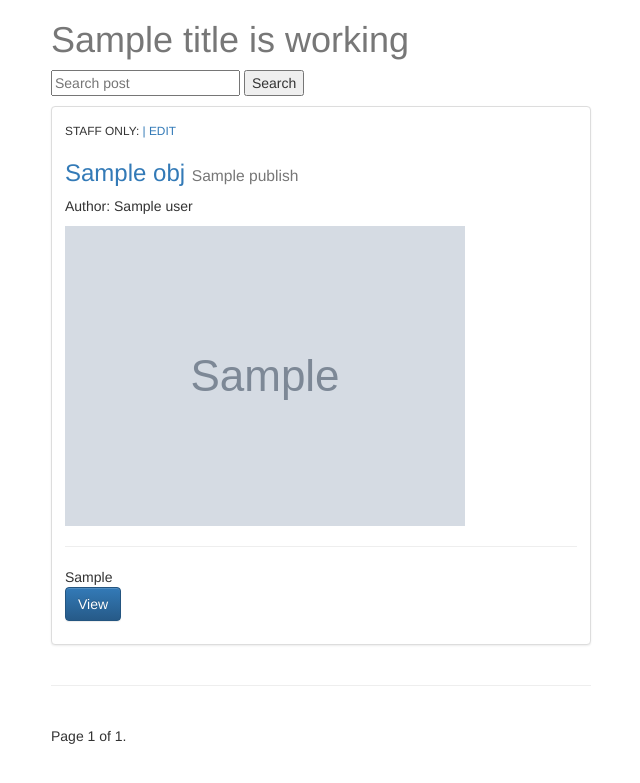
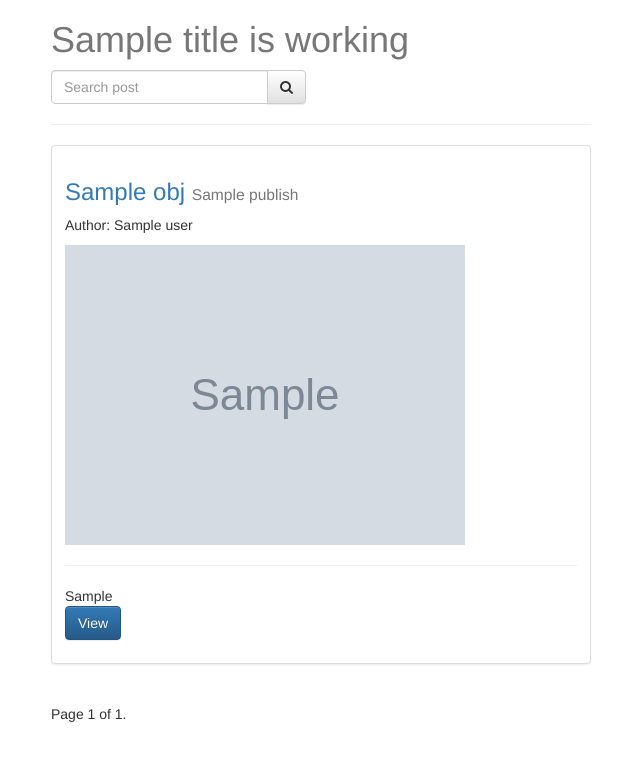
Before and after one commit to jafrancov/trydjango19, a Django app: template templates/post_list.html in a window 1280 px wide. Shown: the top 783 px of the page, without its empty margins (319-959 px from the left). Run offline with Django 3.2, Linux system fonts and the light colour scheme; the template is opened without the code that fills it: most values are stand-ins (such as "Sample title", 1, 10 or a date in 2020); grey boxes marked "Sample" are stand-in pictures; parts of the project's set-up code (start-up, migrations or seed data) failed here and were passed over; some libraries are stand-ins or nearby versions.

Commit message:
Advancing the Blog 10 - Bootstrap Input Groups

```diff
--- a/templates/base.html
+++ b/templates/base.html
@@ -10,6 +10,7 @@
     <!-- Optional theme -->
     <link rel="stylesheet" href="https://maxcdn.bootstrapcdn.com/bootstrap/3.3.6/css/bootstrap-theme.min.css" integrity="sha384-fLW2N01lMqjakBkx3l/M9EahuwpSfeNvV63J5ezn3uZzapT0u7EYsXMjQV+0En5r" crossorigin="anonymous">
 
+    <link href="https://maxcdn.bootstrapcdn.com/font-awesome/4.6.2/css/font-awesome.min.css" rel="stylesheet" integrity="sha384-aNUYGqSUL9wG/vP7+cWZ5QOM4gsQou3sBfWRr/8S3R1Lv0rysEmnwsRKMbhiQX/O" crossorigin="anonymous">
 
     <link rel="stylesheet" href="{% static 'css/base.css' %}" />
     <style>
--- a/templates/post_list.html
+++ b/templates/post_list.html
@@ -1,20 +1,25 @@
 {% extends 'base.html' %}
 
 {% block content %}
-    <div class="col-sm-6 col-sm-offset-3">
+    <div class="col-sm-6 col-sm-offset-3" xmlns="http://www.w3.org/1999/html">
         <h1>{{ title }} is working</h1>
-        <p>
-        <form method="get" action="">
-            <input type="text" name="q" placeholder="Search post" value="{{ request.GET.q }}" />
-            <input type="submit" value="Search" />
-        </form>
-        </p>
 
+        <form method="get" action="" class="row">
+            <div class="col-sm-6">
+            <div class="input-group">
+                <input class="form-control" type="text" name="q" placeholder="Search post" value="{{ request.GET.q }}" />
+                <span class="input-group-btn">
+                    <button class="btn btn-default" type="submit"><i class="fa fa-search" aria-hidden="true"></i></button>
+                </span>
+            </div>
+            </div>
+        </form><hr/>
         {% for obj in object_list %}
         <div class="row">
             <div class="col-sm-12">
                 <div class="thumbnail">
                     <div class="caption post-detail-item">
+                        {% if obj.draft %}
                         <small>STAFF ONLY:
                             <span style="color: red;">
                                 {% if obj.draft %}| DRAFT {% endif %}
@@ -22,6 +27,7 @@
                             </span>
                             <a href="{{ obj.get_absolute_url }}edit">| EDIT</a>
                         </small>
+                        {% endif %}
                         <h3><a href="{{ obj.get_absolute_url }}">{{ obj.title }}</a> <small>{{ obj.publish }}</small></h3>
                         {% if obj.user.get_full_name %}
                         <p>Author: {{ obj.user.get_full_name }}</p>
@@ -35,7 +41,7 @@
                     </div>
                 </div>
             </div>
-        </div><hr/>
+        </div>
         {% endfor %}
 
         <div class="pagination">
```
